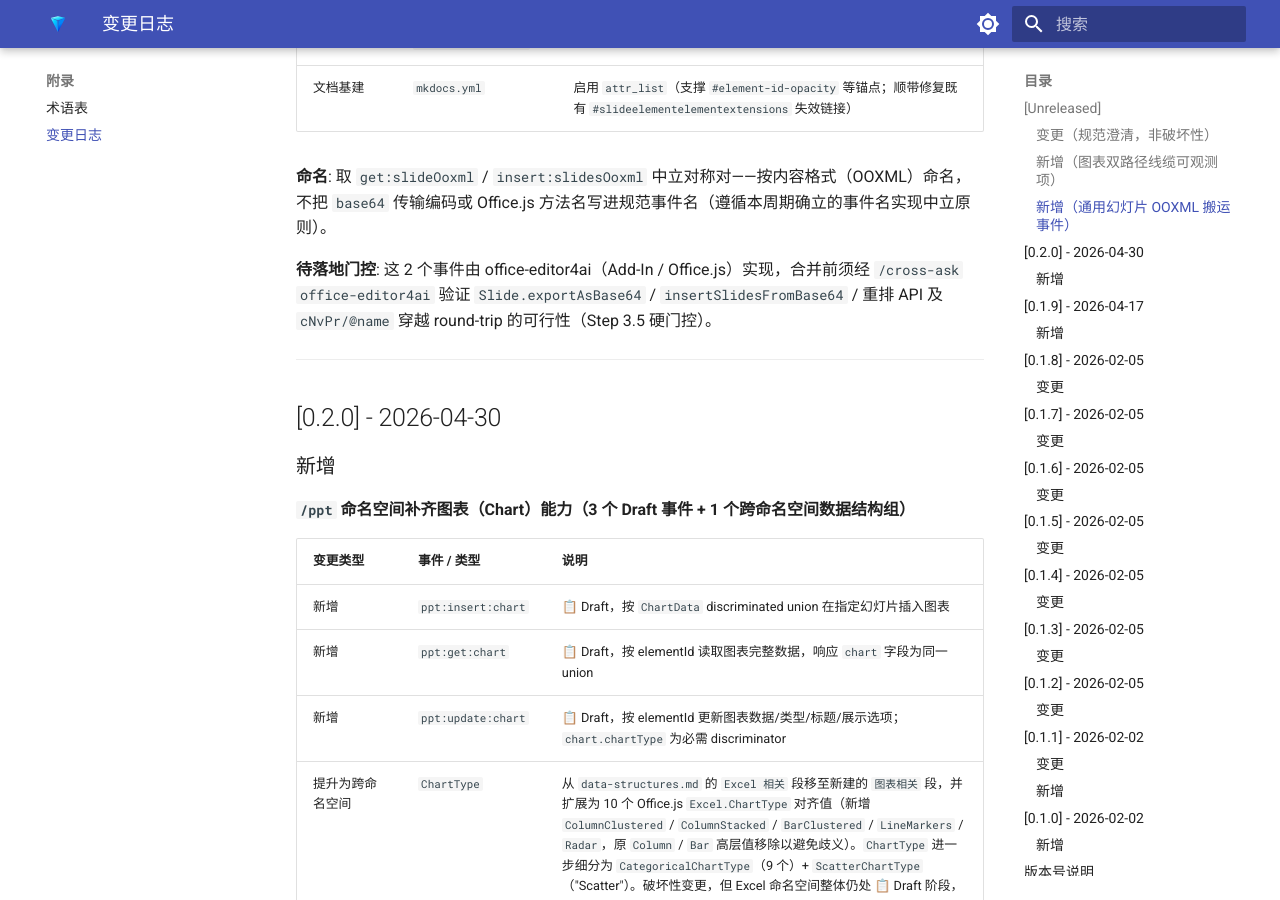
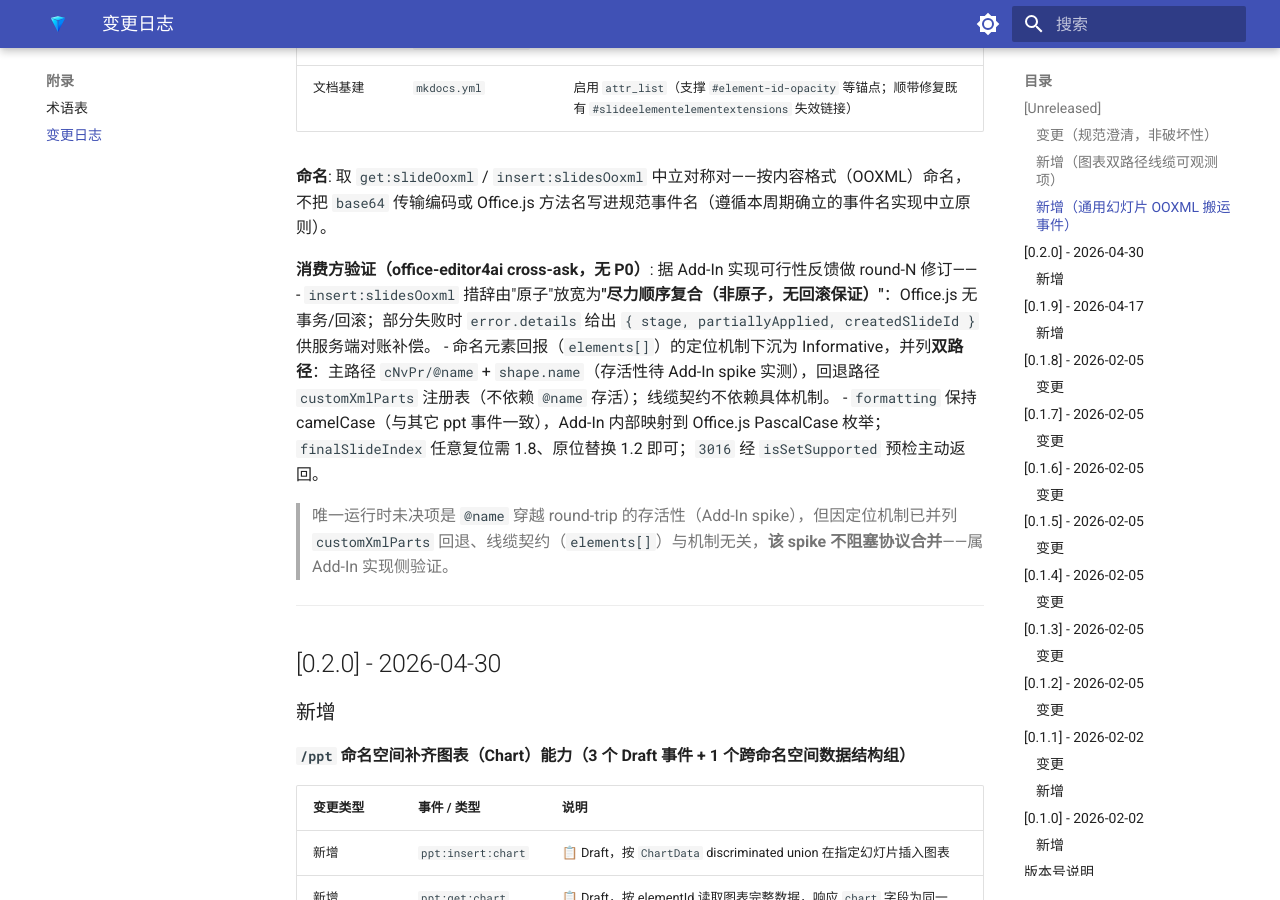
Before and after one commit to A2C-SMCP/oasp-protocol, an MkDocs documentation site: the page built from docs/appendix/changelog.md, in a window 1280 px wide and 900 px high, scrolled down 2625 px. Built offline with MkDocs 1.6.1 and Material for MkDocs 9.7.7, drawn with Linux system fonts in a browser that asks for light colours; the version menu is left out.

Commit message:
Round-N: fold office-editor4ai cross-ask feedback into slide-OOXML events
Step 3.5 cross-ask with office-editor4ai returned no P0 (all Office.js APIs
exist, no error-code conflicts). Folded the P1/P2 feedback into the draft:

- insert:slidesOoxml atomicity: relax "atomic" -> "best-effort ordered, NON-
  atomic, no rollback" (Office.js has no transaction/rollback). On partial
  failure, error.details carries { stage, partiallyApplied, createdSlideId }
  so the server can reconcile/clean up a leftover inserted slide.
- elements[] locating mechanism: keep the wire contract mechanism-agnostic
  (elementId is opaque); document both implementation paths in the Informative
  note -- primary cNvPr/@name + shape.name (survival pending Add-In spike),
  fallback customXmlParts registry (independent of @name survival). The spike
  no longer blocks protocol merge since the contract doesn't depend on which
  mechanism is used.
- formatting: protocol keeps camelCase; note the Add-In maps to Office.js
  PascalCase InsertSlideFormatting enum (camelCase not accepted by the API).
- finalSlideIndex: arbitrary reposition needs PowerPointApi 1.8; in-place
  replace works at 1.2.
- get:slideOoxml: Informative note for exportAsBase64 (single slide, 1.8,
  unsaved in-memory state) + isSetSupported precheck for 3016.
- targetSlideIndex: Add-In resolves index->slideId; default (end) must be
  resolved explicitly (Office.js native default inserts at the beginning).

Only open item: @name round-trip survival (Add-In runtime spike), which is
implementation-side verification and does not block the protocol.

Refs: OF4AI-21, oasp-protocol#2

Co-Authored-By: Claude Opus 4.7 (1M context) <noreply@anthropic.com>

```diff
--- a/docs/appendix/changelog.md
+++ b/docs/appendix/changelog.md
@@ -58,7 +58,12 @@
 
 **命名**: 取 `get:slideOoxml` / `insert:slidesOoxml` 中立对称对——按内容格式（OOXML）命名，不把 `base64` 传输编码或 Office.js 方法名写进规范事件名（遵循本周期确立的事件名实现中立原则）。
 
-**待落地门控**: 这 2 个事件由 office-editor4ai（Add-In / Office.js）实现，合并前须经 `/cross-ask office-editor4ai` 验证 `Slide.exportAsBase64` / `insertSlidesFromBase64` / 重排 API 及 `cNvPr/@name` 穿越 round-trip 的可行性（Step 3.5 硬门控）。
+**消费方验证（office-editor4ai cross-ask，无 P0）**: 据 Add-In 实现可行性反馈做 round-N 修订——
+- `insert:slidesOoxml` 措辞由"原子"放宽为**"尽力顺序复合（非原子，无回滚保证）"**：Office.js 无事务/回滚；部分失败时 `error.details` 给出 `{ stage, partiallyApplied, createdSlideId }` 供服务端对账补偿。
+- 命名元素回报（`elements[]`）的定位机制下沉为 Informative，并列**双路径**：主路径 `cNvPr/@name` + `shape.name`（存活性待 Add-In spike 实测），回退路径 `customXmlParts` 注册表（不依赖 `@name` 存活）；线缆契约不依赖具体机制。
+- `formatting` 保持 camelCase（与其它 ppt 事件一致），Add-In 内部映射到 Office.js PascalCase 枚举；`finalSlideIndex` 任意复位需 1.8、原位替换 1.2 即可；`3016` 经 `isSetSupported` 预检主动返回。
+
+> 唯一运行时未决项是 `@name` 穿越 round-trip 的存活性（Add-In spike），但因定位机制已并列 `customXmlParts` 回退、线缆契约（`elements[]`）与机制无关，**该 spike 不阻塞协议合并**——属 Add-In 实现侧验证。
 
 ---
 
```
Also changed, not shown: docs/specification/events-ppt.md (+17 -8 lines).
